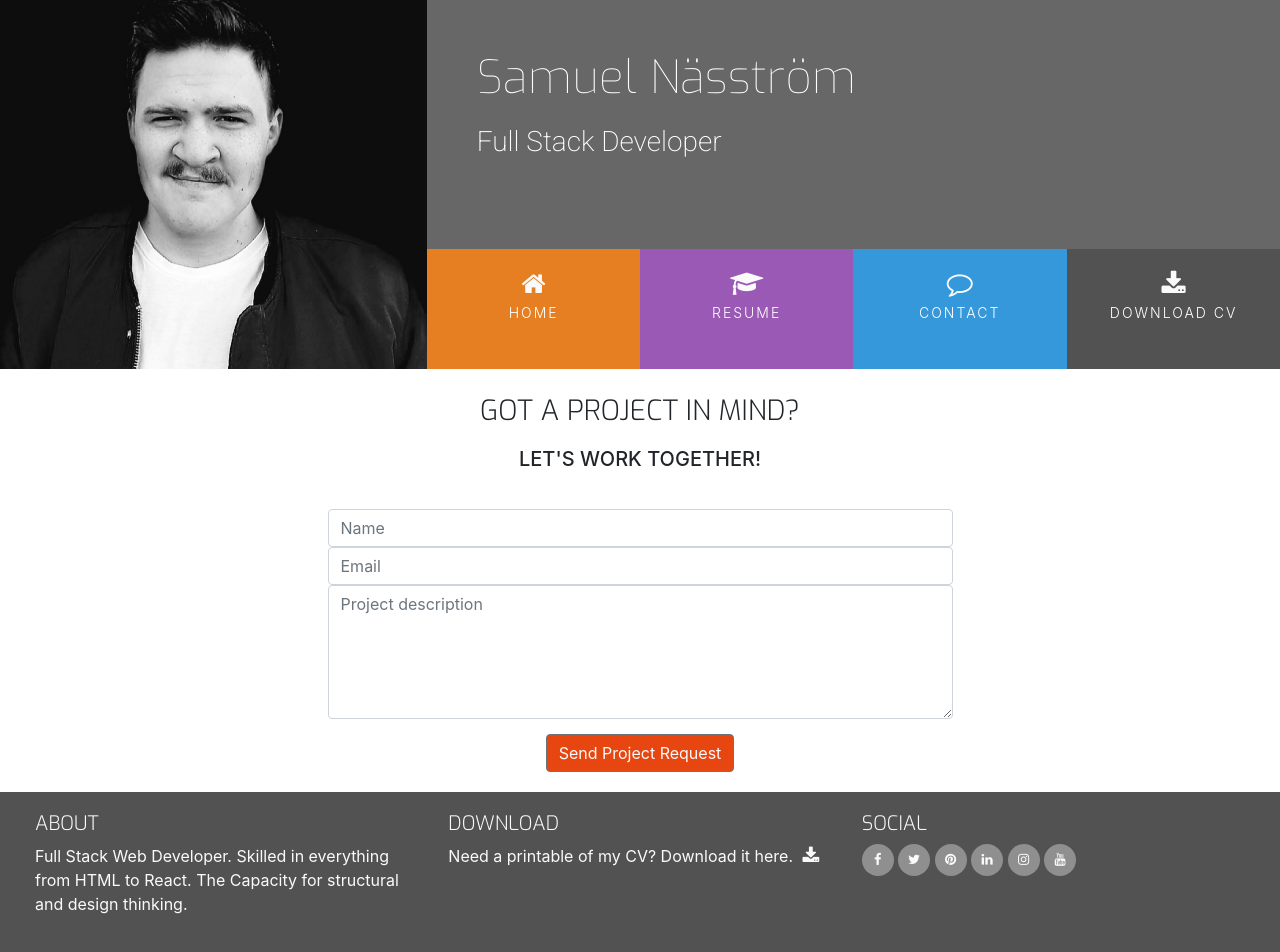
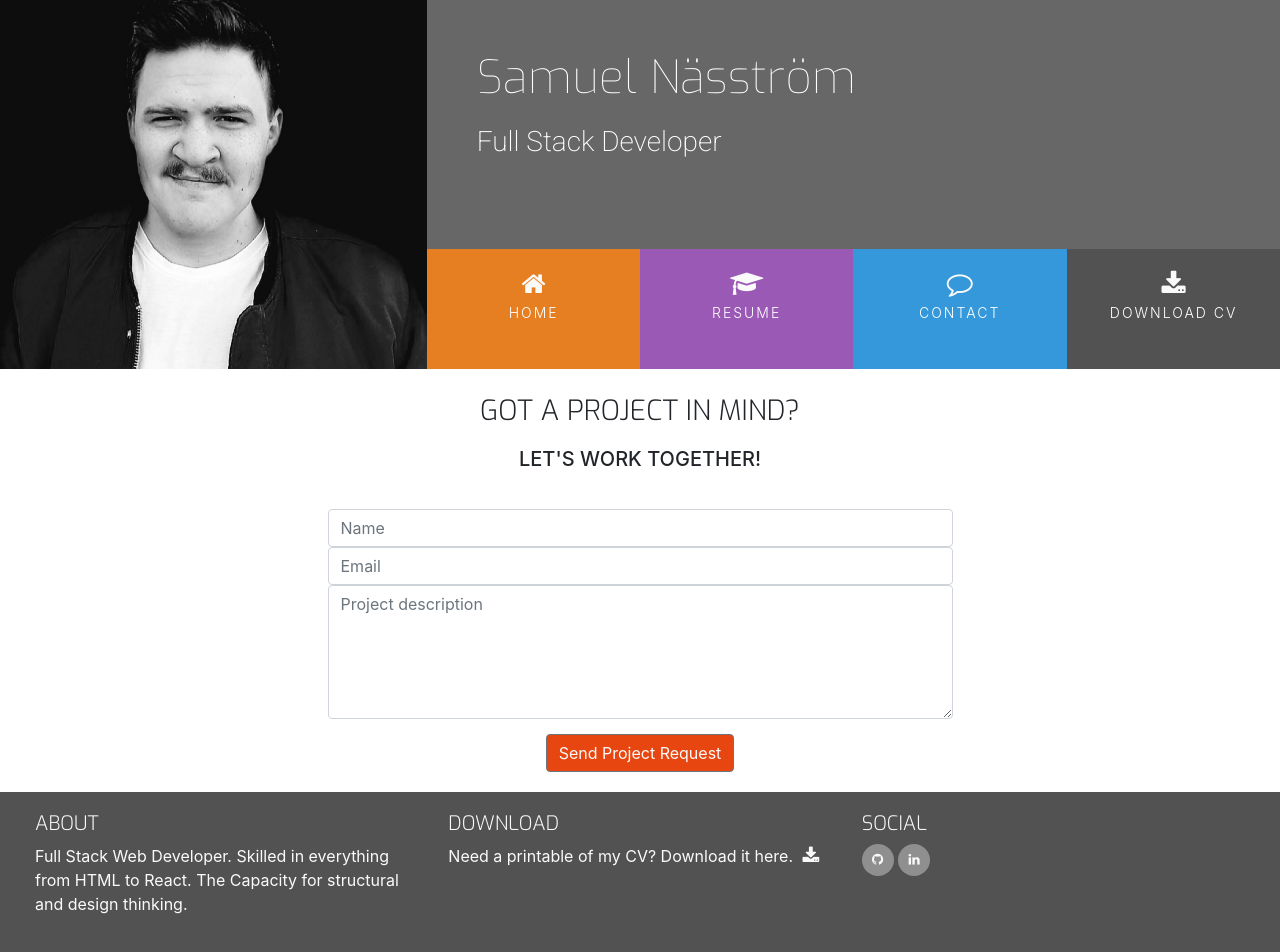
Before and after one commit to FullstackSammy/resume-project, a plain HTML site: page contact.html in a window 1280 px wide. Drawn offline with nearby package versions, Linux system fonts and the light colour scheme.

Commit message:
finished site

```diff
--- a/contact.html
+++ b/contact.html
@@ -78,7 +78,7 @@
                 <h5 class="uppercase general-sub">Download</h5>
                 <p class="inline-block">
                     Need a printable of my CV? Download it here.
-                    <a href="#" target="_blank" class="cv-pdf">
+                    <a href="assets/cv/sample-cv.pdf" target="_blank" class="cv-pdf">
                         <i class="fa fa-download" aria-hidden="true"></i>
                         <span class="sr-only">Download Link.</span>
                     </a>
@@ -88,39 +88,15 @@
                 <h5 class="uppercase general-sub">Social</h5>
                 <ul class="list-inline social-links">
                     <li class="list-inline-item">
-                        <a href="#" target="_blank">
-                            <i class="fa fa-facebook" aria-hidden="true"></i>
-                            <span class="sr-only">Facebook</span>
-                        </a>
-                    </li>
-                    <li class="list-inline-item">
-                        <a href="#" target="_blank">
-                            <i class="fa fa-twitter" aria-hidden="true"></i>
-                            <span class="sr-only">Twitter</span>
-                        </a>
-                    </li>
-                    <li class="list-inline-item">
-                        <a href="#" target="_blank">
-                            <i class="fa fa-pinterest" aria-hidden="true"></i>
+                        <a href="https://github.com/FullstackSammy" target="_blank">
+                            <i class="fa fa-github" aria-hidden="true"></i>
                             <span class="sr-only">Pinterest</span>
                         </a>
                     </li>
                     <li class="list-inline-item">
-                        <a href="#" target="_blank">
+                        <a href="https://www.linkedin.com/in/samuel-n%C3%A4sstr%C3%B6m-15563620a/" target="_blank">
                             <i class="fa fa-linkedin" aria-hidden="true"></i>
                             <span class="sr-only">Linkedin</span>
-                        </a>
-                    </li>
-                    <li class="list-inline-item">
-                        <a href="#" target="_blank">
-                            <i class="fa fa-instagram" aria-hidden="true"></i>
-                            <span class="sr-only">Instagram</span>
-                        </a>
-                    </li>
-                    <li class="list-inline-item">
-                        <a href="#" target="_blank">
-                            <i class="fa fa-youtube" aria-hidden="true"></i>
-                            <span class="sr-only">Youtube</span>
                         </a>
                     </li>
                 </ul>
```
Also changed, not shown: index.html (+4 -28 lines), resume.html (+4 -28 lines).
